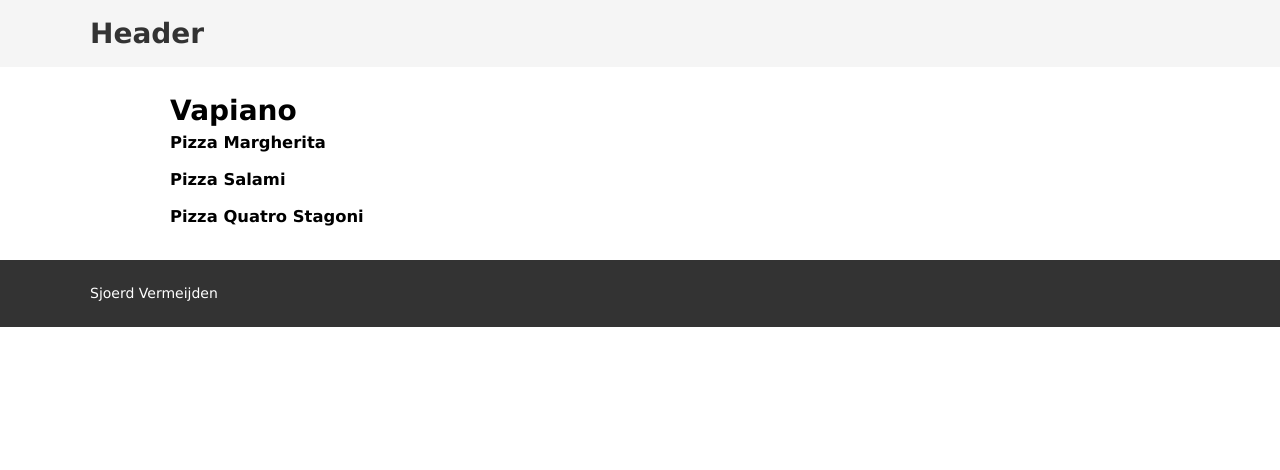
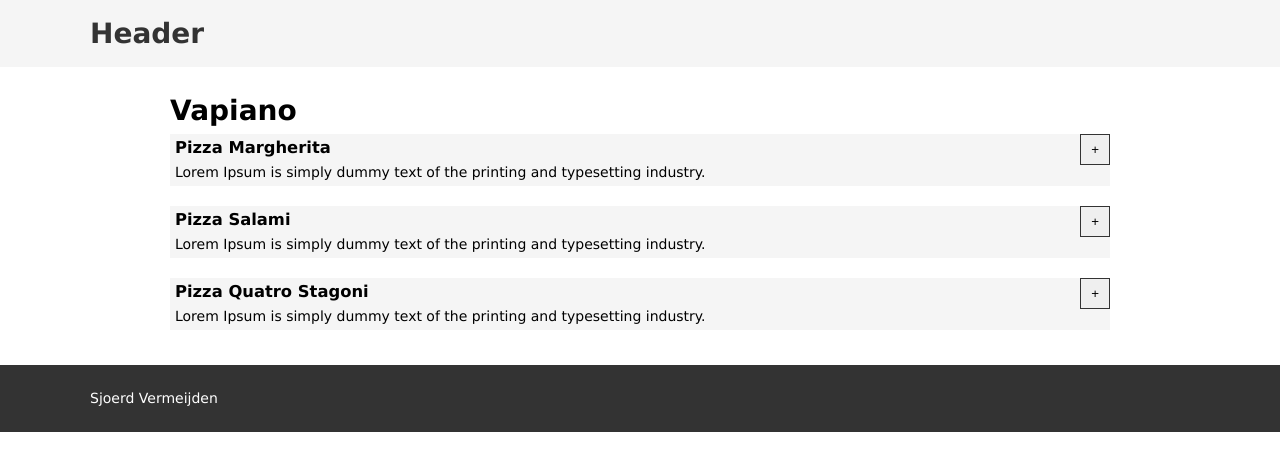
Before and after one commit to sjoerdvermeijden/next-order-tsx, a Next.js app: page /restaurants/0 in a window 1280 px wide. Shown: the top 470 px of the page. Built offline with nearby package versions, Linux system fonts and the light colour scheme.

Commit message:
Adds individual component and styling for the menu item

```diff
--- /dev/null
+++ b/src/components/MenuItem/MenuItem.tsx
@@ -0,0 +1,25 @@
+import React from "react";
+
+import { MenuWrapper } from "./Style";
+
+type Props = {
+  title: string;
+  description: string;
+};
+
+function Menu({ title, description }: Props) {
+  return (
+    <MenuWrapper>
+      <div className="menu-item">
+        <figure className="menu-item__image"></figure>
+        <div className="menu-item__container">
+          <button className="menu-item__add-button">+</button>
+          <h3 className="menu-item__title">{title}</h3>
+          <p className="menu-item__description">{description}</p>
+        </div>
+      </div>
+    </MenuWrapper>
+  );
+}
+
+export default Menu;
--- /dev/null
+++ b/src/components/MenuItem/Style.js
@@ -0,0 +1,26 @@
+import styled from "styled-components";
+
+export const MenuWrapper = styled.div`
+  background: var(--lightgray);
+  position: relative;
+
+  .menu-item {
+    &__container {
+      padding: 5px;
+    }
+
+    &__add-button {
+      border: 1px solid var(--darkgray);
+      padding: 7px 10px;
+      position: absolute;
+      right: 0;
+      top: 0;
+    }
+
+    &__title {
+      &:not(:last-child) {
+        margin-bottom: 8px;
+      }
+    }
+  }
+`;
--- a/src/pages/restaurants/[id].tsx
+++ b/src/pages/restaurants/[id].tsx
@@ -3,6 +3,7 @@
 import styled from "styled-components";
 
 import Layout from "../../components/Layout/Layout";
+import MenuItem from "../../components/MenuItem/MenuItem";
 
 import { useRouter } from "next/router";
 
@@ -94,9 +95,10 @@
                         className="restaurant__menu-item"
                         key={restaurantState.id}
                       >
-                        <div className="menu-item">
-                          <h3 className="menu-item__title">{item.title}</h3>
-                        </div>
+                        <MenuItem
+                          title={item.title}
+                          description={item.description}
+                        />
                       </li>
                     );
                   })}
```
Also changed, not shown: src/components/Menu/Menu.tsx (deleted, +0 -9 lines), src/components/Menu/Style.js (deleted).
